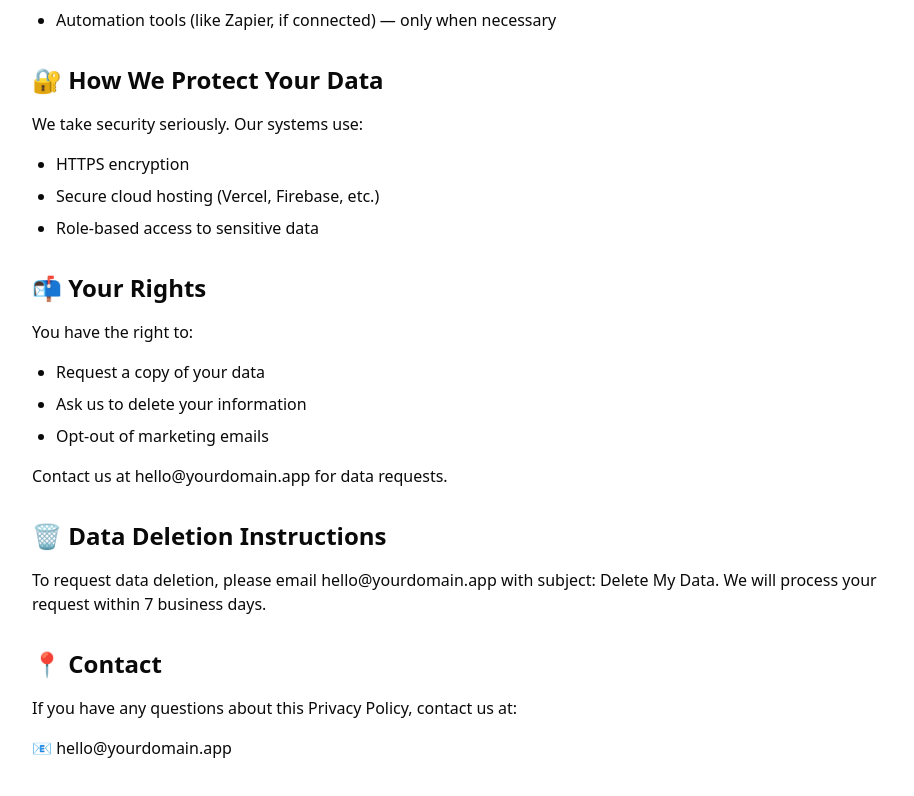
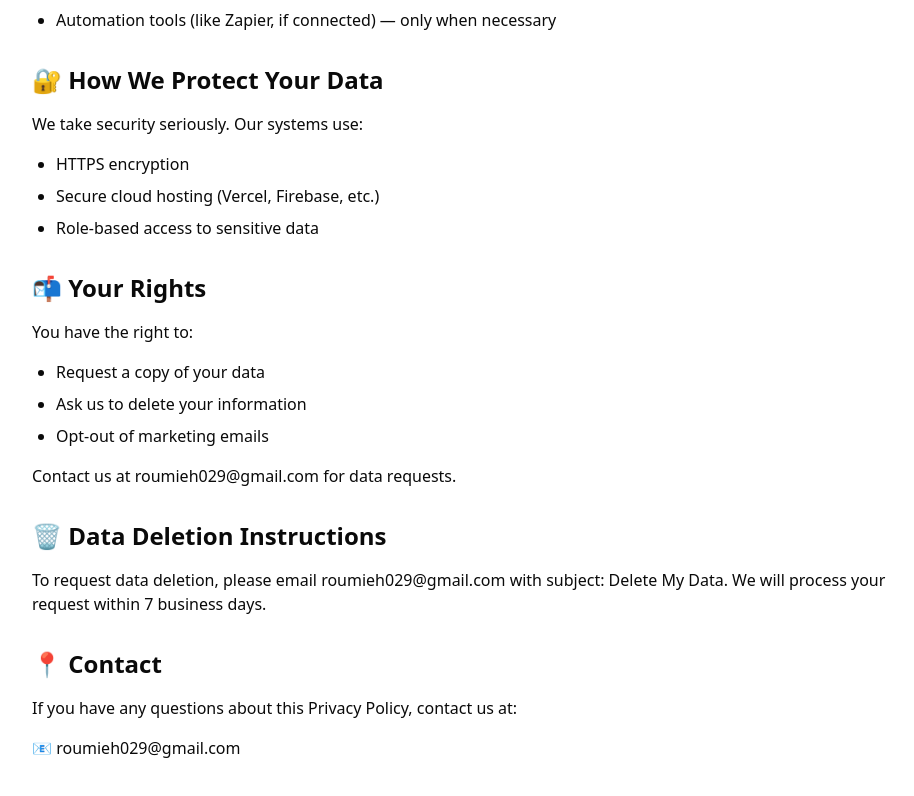
Before and after one commit to aliroumieh-tech/ai-agency, a Next.js app: page /privacy-policy in a window 1280 px wide. Shown: the part 1076-1872 px from the top of the page, without its empty margins (176-1090 px from the left). Built offline with nearby package versions, Linux system fonts and the light colour scheme.

Commit message:
add files

```diff
--- a/app/privacy-policy/page.tsx
+++ b/app/privacy-policy/page.tsx
@@ -88,7 +88,7 @@ const PrivacyPolicy = () => {
 					<li>Opt-out of marketing emails</li>
 				</ul>
 				<p className="mt-4">
-					Contact us at hello@yourdomain.app for data requests.
+					Contact us at roumieh029@gmail.com for data requests.
 				</p>
 			</section>
 
@@ -97,7 +97,7 @@ const PrivacyPolicy = () => {
 					🗑️ Data Deletion Instructions
 				</h2>
 				<p className="mb-4">
-					To request data deletion, please email hello@yourdomain.app with
+					To request data deletion, please email roumieh029@gmail.com with
 					subject: Delete My Data. We will process your request within 7
 					business days.
 				</p>
@@ -108,7 +108,7 @@ const PrivacyPolicy = () => {
 				<p className="mb-4">
 					If you have any questions about this Privacy Policy, contact us at:
 				</p>
-				<p className="font-medium">📧 hello@yourdomain.app</p>
+				<p className="font-medium">📧 roumieh029@gmail.com</p>
 			</section>
 		</div>
 	);
```
